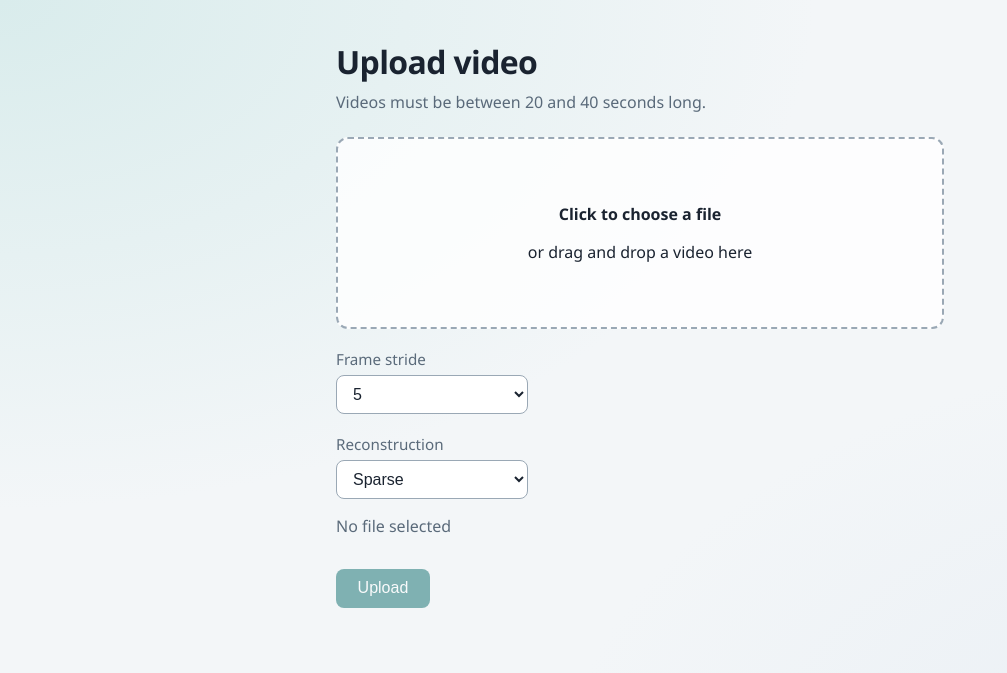
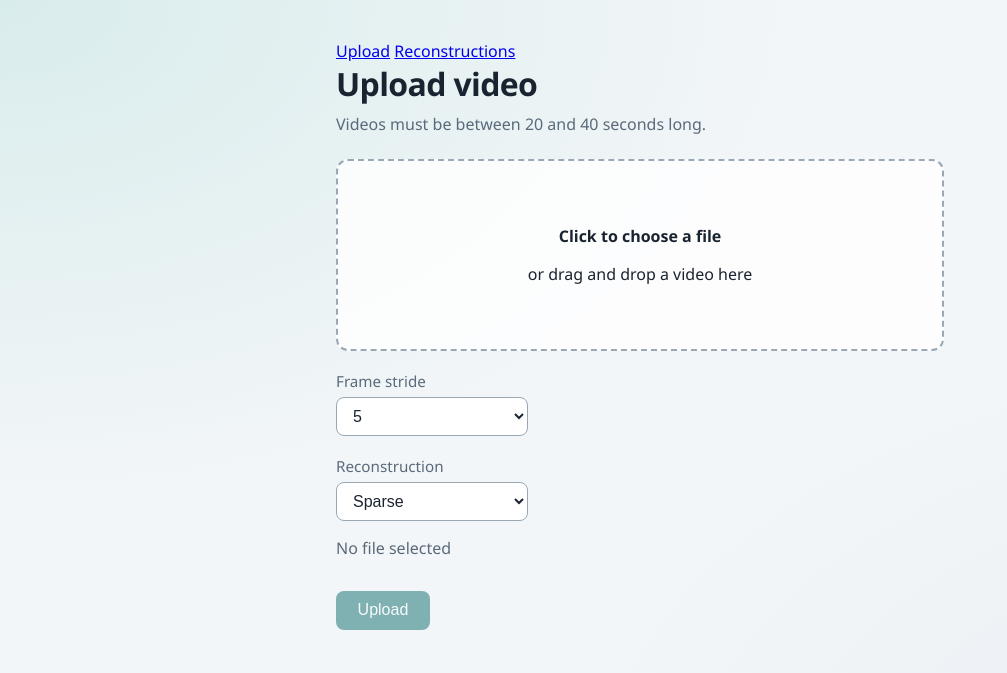
Before and after one commit to Antonio4BM/monovideo-3d, a website with bundled scripts: page static/index.html in a window 1280 px wide. Shown: the whole page, without its empty margins (0-1007 px from the left). Built offline with nearby package versions, Linux system fonts and the light colour scheme.

Commit message:
refactor: add navigation to show reconstruction view

```diff
--- a/static/index.html
+++ b/static/index.html
@@ -8,6 +8,10 @@
 </head>
 <body>
   <main class="page">
+    <nav class="nav" aria-label="Primary">
+      <a href="/" aria-current="page">Upload</a>
+      <a href="/reconstructions">Reconstructions</a>
+    </nav>
     <h1>Upload video</h1>
     <p class="hint">Videos must be between 20 and 40 seconds long.</p>
 
```
